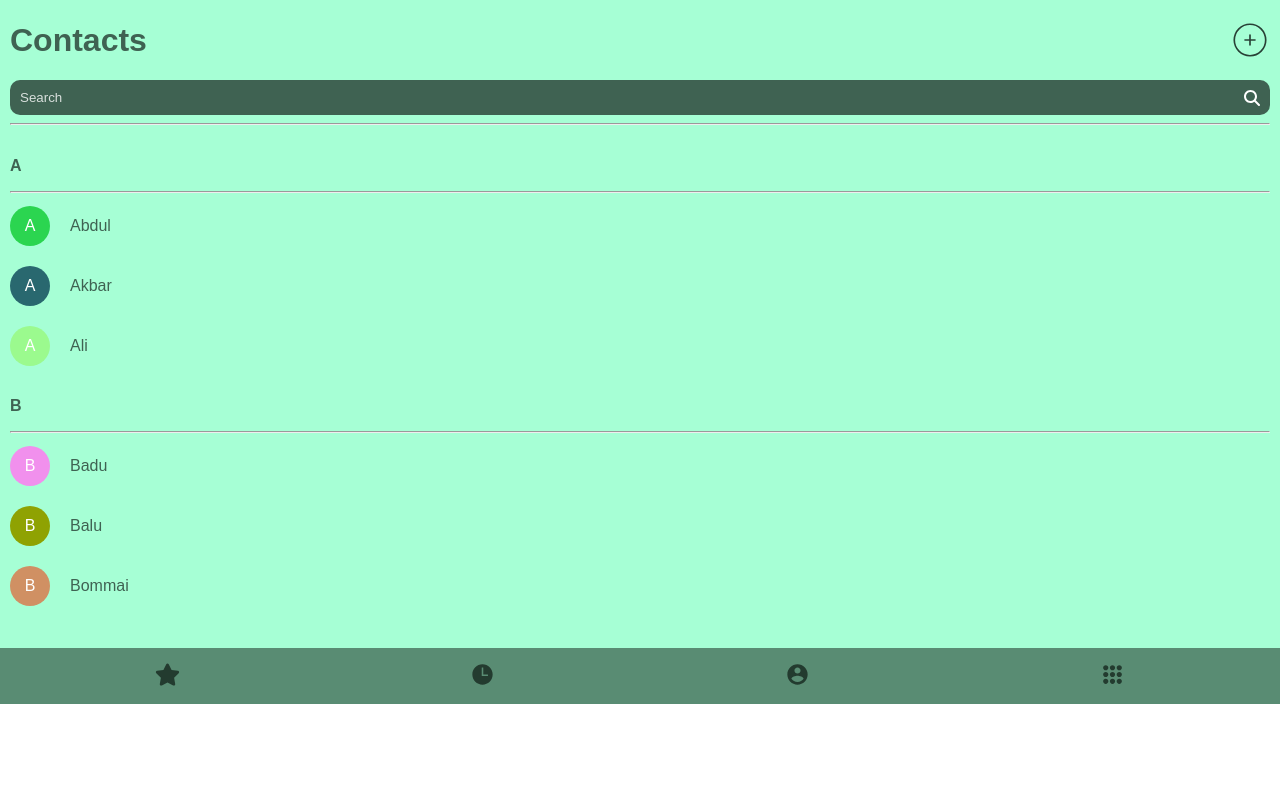
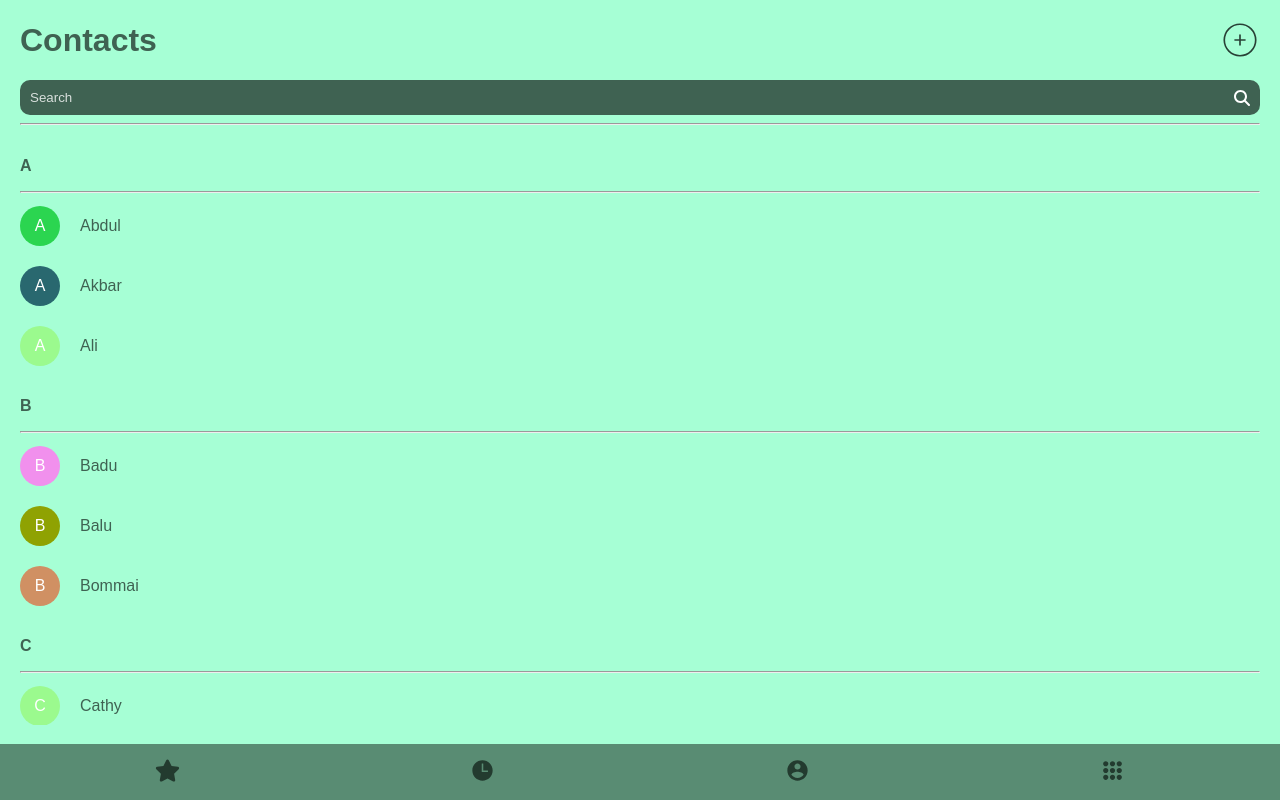
Before and after one commit to shariffDevMern/contactsAPP, a React (Create React App) app: page /contacts in a window 1280 px wide. Built offline with nearby package versions, Linux system fonts and the light colour scheme.

Commit message:
first commit

```diff
--- a/src/components/Contacts/styledComponents.js
+++ b/src/components/Contacts/styledComponents.js
@@ -1,9 +1,9 @@
 import styled from "styled-components";
 
 export const ContactsListSection = styled.div`
-  height:71vh;
-  padding-left: 10px;
-  padding-right: 10px;
+  height:83vh;
+  padding-left: 20px;
+  padding-right: 20px;
 `;
 export const SearchContainer = styled.div`
   display: flex;
@@ -40,5 +40,5 @@ export const ContactsListContainer = styled.ul`
   flex-direction: column;
   gap: 10px;
   overflow-y: scroll;
-    height:61vh;
+    height:73vh;
 `;
--- a/src/components/Home/styledComponents.js
+++ b/src/components/Home/styledComponents.js
@@ -2,7 +2,7 @@ import styled from "styled-components";
 
 export const HomeBg = styled.div`
   background-color: #a6ffd5;
-  height: 88vh;
+  height: 100vh;
   display: flex;
   flex-direction: column;
   justify-content: center;
--- a/src/styledComponents.js
+++ b/src/styledComponents.js
@@ -2,15 +2,15 @@ import styled from "styled-components";
 
 export const BgContainer = styled.div`
   background-color: #a6ffd5;
-  height: 88vh;
+  height: 100vh;
 `;
 
 export const Header = styled.div`
   display: flex;
   justify-content: space-between;
   align-items: center;
-  padding-left: 10px;
-  padding-right: 10px;
+  padding-left: 20px;
+  padding-right: 20px;
   height: 10vh;
 
   svg {
```
